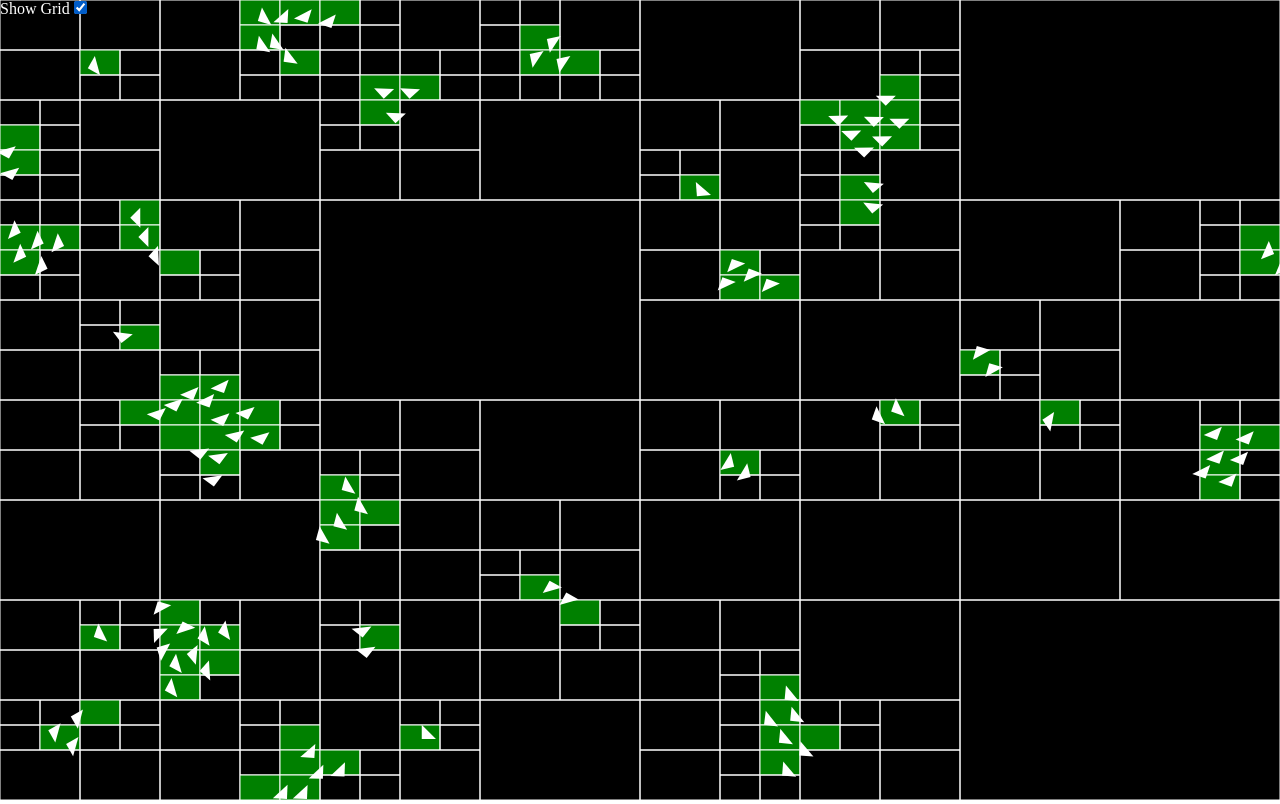
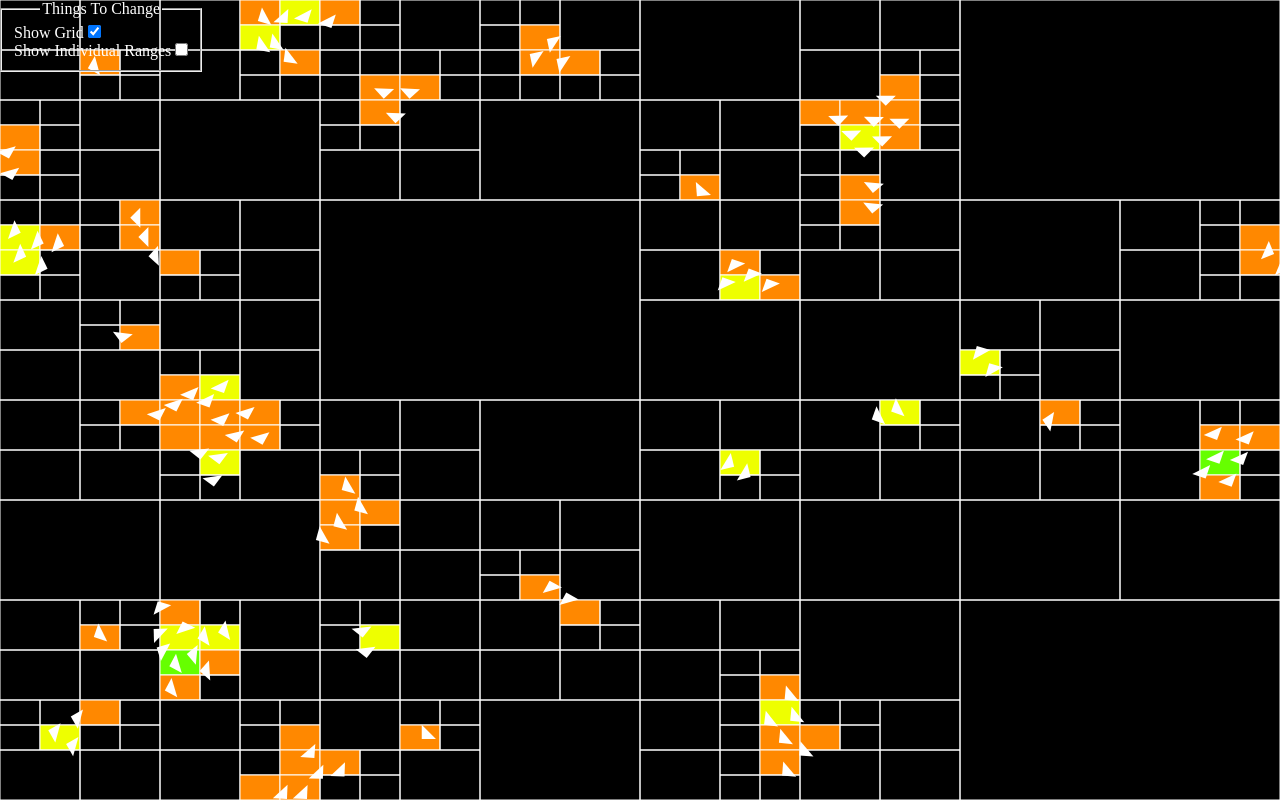
Before and after one commit to Turboblider55/Random_Things, a plain HTML site: page index.html in a window 1280 px wide. Both pictures are taken after a click on the checkbox "Show Grid". Drawn offline with Linux system fonts and the light colour scheme.

Commit message:
Value tooner and things shover are added

```diff
--- a/Data_Structures.js
+++ b/Data_Structures.js
@@ -136,8 +136,8 @@ class QuadTree{
             ctx.strokeWidth = 2;
             ctx.rect(this.boundries.x - this.boundries.w,this.boundries.y - this.boundries.h,this.boundries.w * 2,this.boundries.h * 2);
             if(this.Data.length > 0){
-                //ctx.fillStyle = `hsl(${32 * this.Data.length},100%,50%)`;
-                ctx.fillStyle = 'green';
+                ctx.fillStyle = `hsl(${32 * this.Data.length},100%,50%)`;
+                //ctx.fillStyle = 'green';
                 ctx.fill()
             }
             ctx.stroke();
--- a/index.html
+++ b/index.html
@@ -19,12 +19,23 @@
     #Tooner{
         position: absolute;
         color: white;
+        display: flex;
+        flex-direction: column;
     }
 </style>
 <body>
     <form action="" id="Tooner">
-        <label for="grid">Show Grid</label>
-        <input type="checkbox" name="grid" id="grid" onclick="SwitchGrid()">
+        <fieldset>
+        <legend>Things To Change</legend>
+            <div>
+                <label for="grid">Show Grid</label>
+                <input type="checkbox" name="grid" id="grid" onclick="SwitchGrid(1)">
+            </div>
+            <div>
+                <label for="grid">Show Individual Ranges</label>
+                <input type="checkbox" name="grid" id="grid" onclick="SwitchGrid(2)">
+            </div>
+        </fieldset>
     </form>
     <canvas></canvas>
     <script src="Vector.js"></script>
--- a/main.js
+++ b/main.js
@@ -8,9 +8,13 @@ canvas.height = Height;
 const ctx = canvas.getContext('2d');
 
 let GridIsOn = false;
+let RangeIsOn = false;
 
-const SwitchGrid = ()=> {
-    GridIsOn ? GridIsOn = false : GridIsOn = true;
+const SwitchGrid = (num)=> {
+    switch(num){
+        case 1: GridIsOn ? GridIsOn = false : GridIsOn = true; break;
+        case 2: RangeIsOn ? RangeIsOn = false : RangeIsOn = true; break;
+    }
 }
 
 
@@ -83,12 +87,14 @@ let loop = () =>{
 
 
         range = new Rect(boid.pos.x,boid.pos.y,25,25);
-        // ctx.beginPath();
-        // ctx.strokeStyle = 'red';
-        // ctx.strokeWidth = 2;
-        // ctx.rect(range.x - range.w,range.y - range.h,range.w * 2,range.h * 2);
-        // ctx.stroke();
-        // ctx.closePath();
+        if(RangeIsOn){
+        ctx.beginPath();
+        ctx.strokeStyle = 'red';
+        ctx.strokeWidth = 2;
+        ctx.rect(range.x - range.w,range.y - range.h,range.w * 2,range.h * 2);
+        ctx.stroke();
+        ctx.closePath();
+        }
 
         //let count = 0;
         let points = quadtree.query(range);
```
